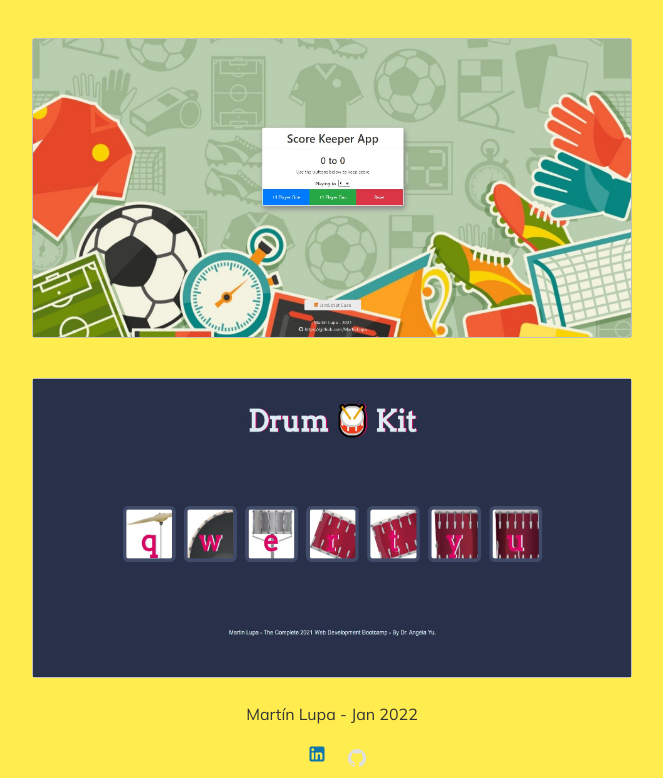
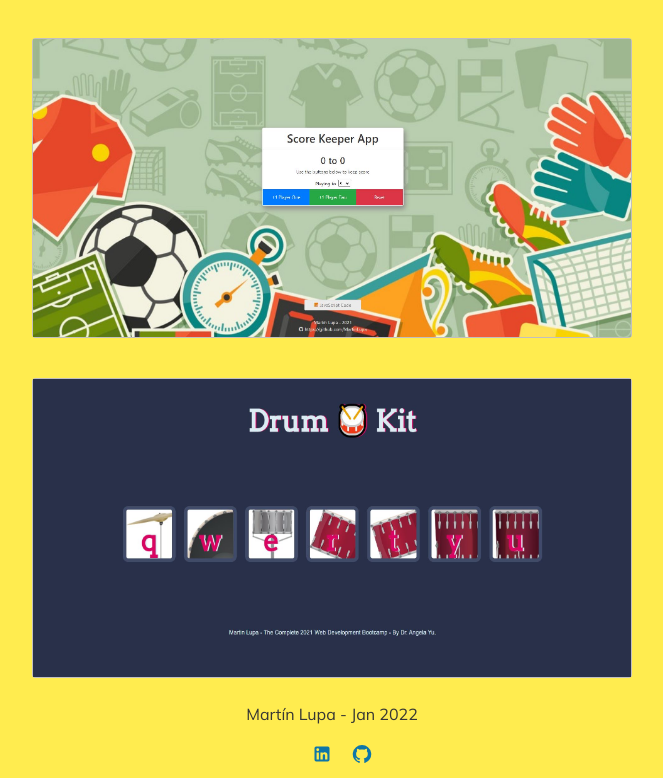
Before and after one commit to MartinLupa/mlupa-portfolio, a React (Create React App) app: page / in a window 1280 px wide. Shown: the part 3963-4741 px from the top of the page, without its empty margins (308-971 px from the left). Built offline with nearby package versions, Linux system fonts and the light colour scheme; a web font is replaced by a local one.

Commit message:
Footer added

```diff
--- a/src/components/Footer/Footer.css
+++ b/src/components/Footer/Footer.css
@@ -15,7 +15,6 @@
 }
 
 .icon {
-  margin: 10px;
   color: #dfdfdf;
 }
 
--- a/src/components/Footer/Footer.js
+++ b/src/components/Footer/Footer.js
@@ -13,7 +13,10 @@ export const Footer = () => {
         >
           <LinkedInIcon fontSize="small" />
         </a>
-        <a className="icon git-icon" href="https://www.github.com/MartinLupa">
+        <a
+          className="icon linkedin-icon"
+          href="https://www.github.com/MartinLupa"
+        >
           <GitHubIcon fontSize="small" />
         </a>
       </div>
--- a/src/components/Footer/Footer.scss
+++ b/src/components/Footer/Footer.scss
@@ -5,13 +5,11 @@
   display: flex;
   justify-content: center;
   flex-direction: column;
-
   text-align: center;
   margin-bottom: 0;
 }
 
 .icon {
-  margin: 10px;
   color: $main-text-color;
 }
 
--- a/src/components/ProjectsCard/ProjectCard.js
+++ b/src/components/ProjectsCard/ProjectCard.js
@@ -21,11 +21,11 @@ export const ProjectCard = ({
             ))}
           </div>
           <a href={repository} target="_blank" rel="noreferrer">
-            View code
+            Repository
           </a>
           {deploy.length < 1 ? null : (
             <a href={deploy} target="_blank" rel="noreferrer">
-              View Deploy
+              Deploy
             </a>
           )}
         </div>
```
Also changed, not shown: 1 other file (tests, documents, lock files or other folders).
